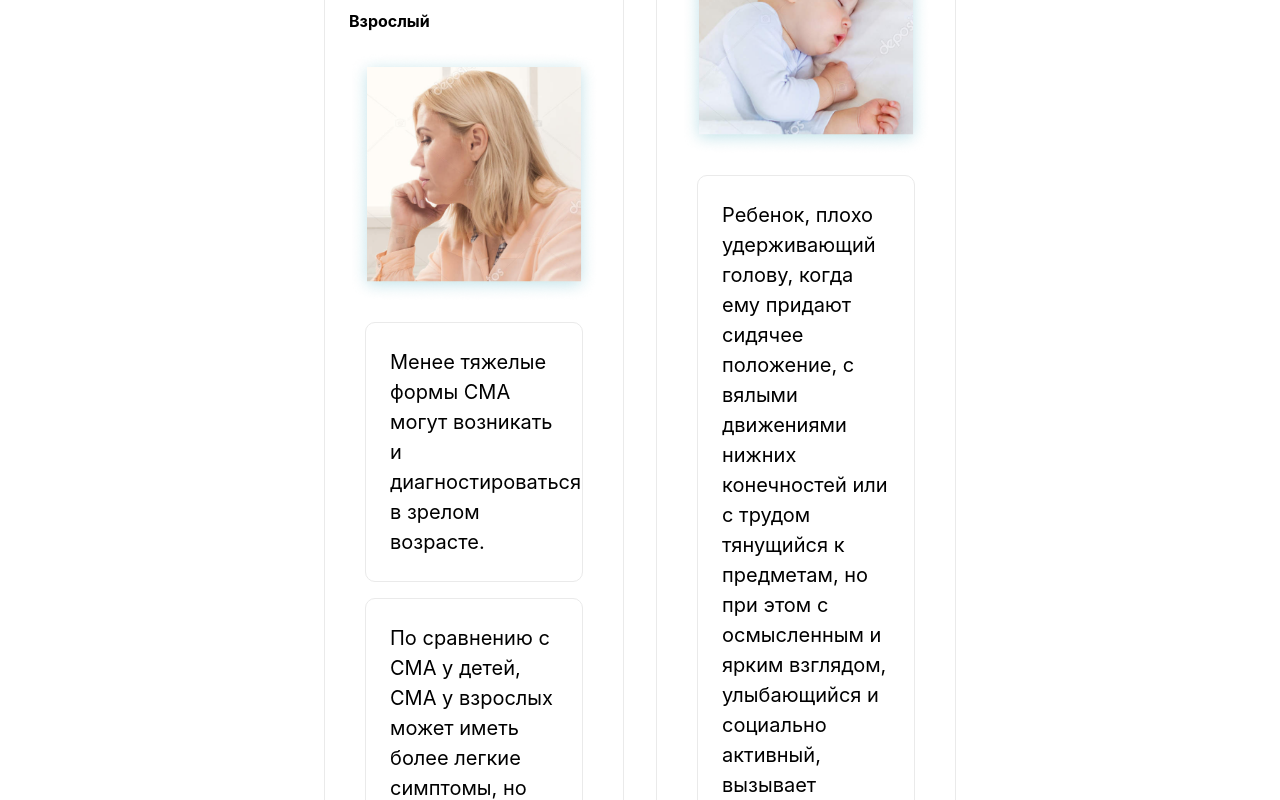
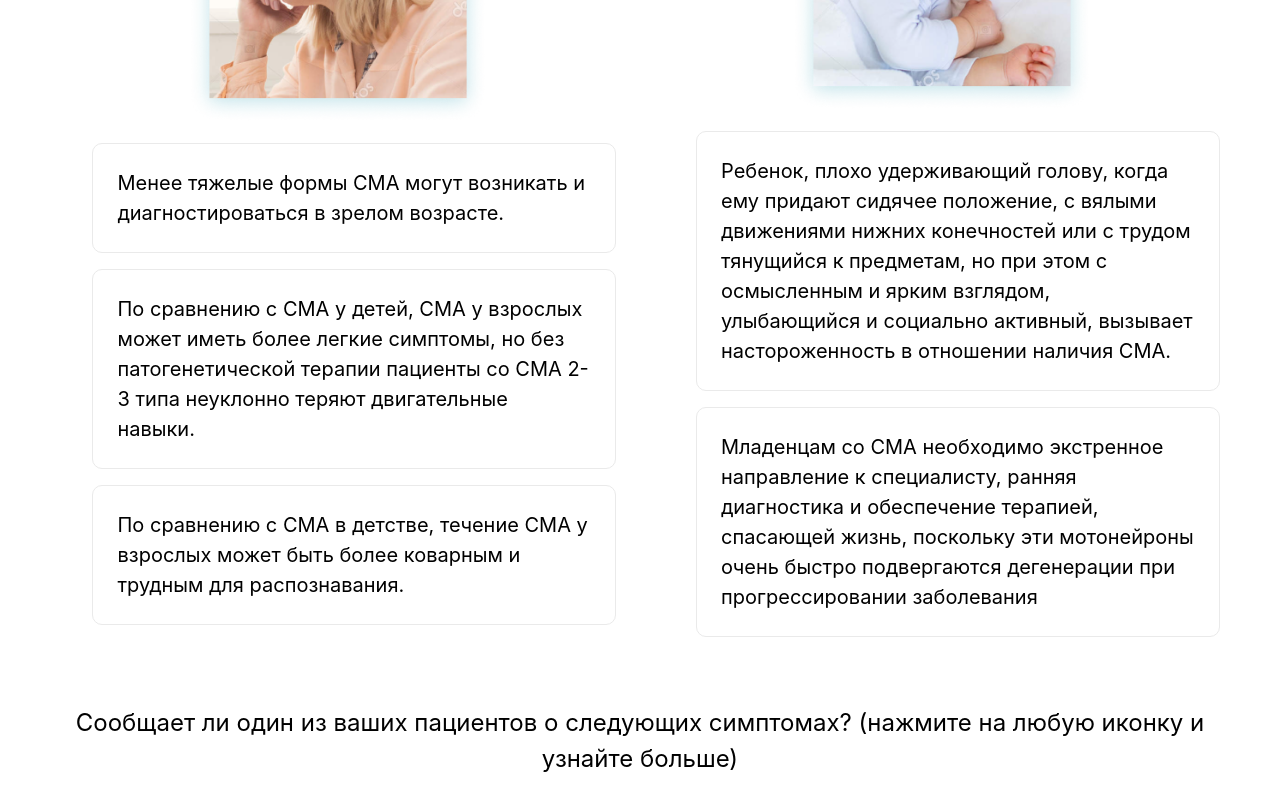
Before and after one commit to AlexandrKarpovich/doctors-page, a Next.js app: page / in a window 1280 px wide. Shown: the part 500-1300 px from the top of the page. Built offline with nearby package versions, Linux system fonts and the light colour scheme.

Commit message:
add components

```diff
--- a/pages/index.tsx
+++ b/pages/index.tsx
@@ -26,13 +26,13 @@ const Home: NextPage = () => {
           <div className={styles.card}>
             <h4>Взрослый</h4>
             <Image src="/woman.png" alt="Vercel Logo" width={300} height={300} />
-            <div className={styles.card}>
+            <div className={styles.comments}>
               <p>Менее тяжелые формы СМА могут возникать и диагностироваться в зрелом возрасте. </p>
             </div>
-            <div className={styles.card}>
+            <div className={styles.comments}>
             <p>По сравнению с СМА у детей, СМА у взрослых может иметь более легкие симптомы, но без патогенетической терапии пациенты со СМА 2-3 типа неуклонно теряют двигательные навыки. </p>
             </div>
-            <div className={styles.card}>
+            <div className={styles.comments}>
               <p>По сравнению с СМА в детстве, течение СМА у взрослых может быть более коварным и трудным для распознавания.  </p>
             </div>
           </div>
@@ -40,10 +40,10 @@ const Home: NextPage = () => {
           <div className={styles.card}>
             <h4>Ребенок</h4>
             <Image src="/child.png" alt="Vercel Logo" width={300} height={300} />
-            <div className={styles.card}>
+            <div className={styles.comments}>
               <p>Ребенок, плохо удерживающий голову, когда ему придают сидячее положение, с вялыми движениями нижних конечностей или с трудом тянущийся к предметам, но при этом с осмысленным и ярким взглядом, улыбающийся и социально активный, вызывает настороженность в отношении наличия СМА.</p>
             </div>
-            <div className={styles.card}>
+            <div className={styles.comments}>
               <p>Младенцам со СМА необходимо экстренное направление к специалисту, ранняя диагностика и обеспечение терапией, спасающей жизнь, поскольку эти мотонейроны очень быстро подвергаются дегенерации при прогрессировании заболевания</p>
             </div>
           </div>
@@ -66,7 +66,7 @@ const Home: NextPage = () => {
             </p>
           </a> */}
         </div>
-        <p>Сообщает ли один из ваших пациентов о следующих симптомах? (нажмите на любую иконку и узнайте больше)</p>
+        <p className={styles.description}>Сообщает ли один из ваших пациентов о следующих симптомах? (нажмите на любую иконку и узнайте больше)</p>
       </main>
 
       {/* <footer className={styles.footer}>
@@ -81,6 +81,8 @@ const Home: NextPage = () => {
           </span>
         </a>
       </footer> */}
+
+
     </div>
   )
 }
--- a/styles/Home.module.css
+++ b/styles/Home.module.css
@@ -51,7 +51,7 @@
 }
 
 .description {
-  margin: 4rem 0;
+  margin: .7rem 0 1.5rem;
   line-height: 1.5;
   font-size: 1.5rem;
 }
@@ -70,10 +70,21 @@
   align-items: center;
   justify-content: center;
   flex-wrap: wrap;
-  max-width: 800px;
+  width: 100%;
+  max-width: 1264px;
 }
 
 .card {
+  margin: 1rem;
+  padding: 1.5rem;
+  text-align: center;
+  color: inherit;
+  text-decoration: none;
+  transition: color 0.15s ease, border-color 0.15s ease;
+  width: 47%;
+}
+
+.comments {
   margin: 1rem;
   padding: 1.5rem;
   text-align: left;
@@ -82,8 +93,9 @@
   border: 1px solid #eaeaea;
   border-radius: 10px;
   transition: color 0.15s ease, border-color 0.15s ease;
-  max-width: 300px;
+  width: 100%;
 }
+
 
 .card:hover,
 .card:focus,
```
